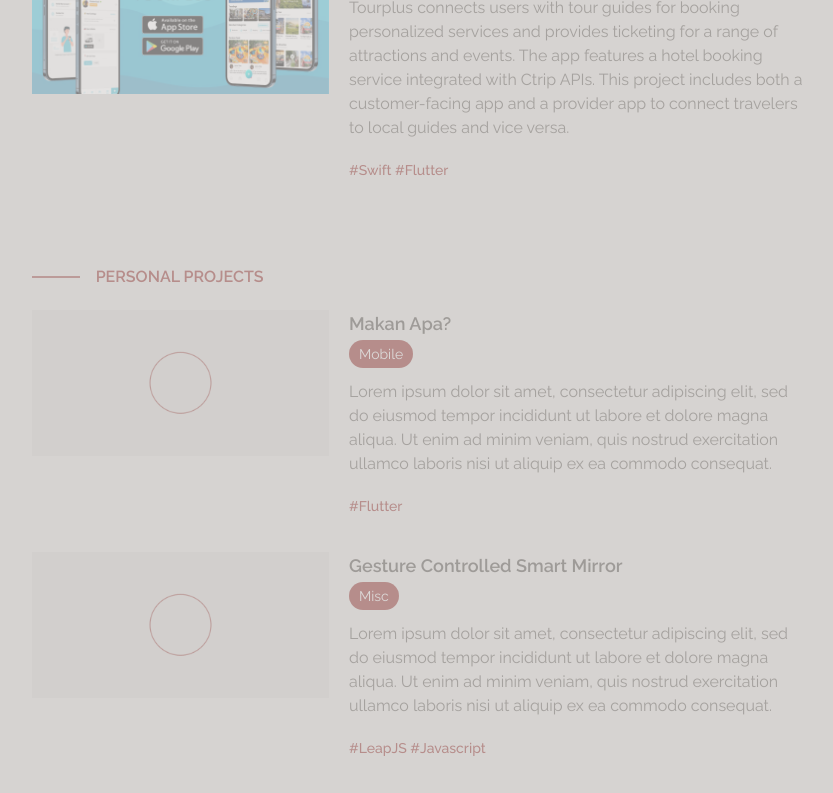
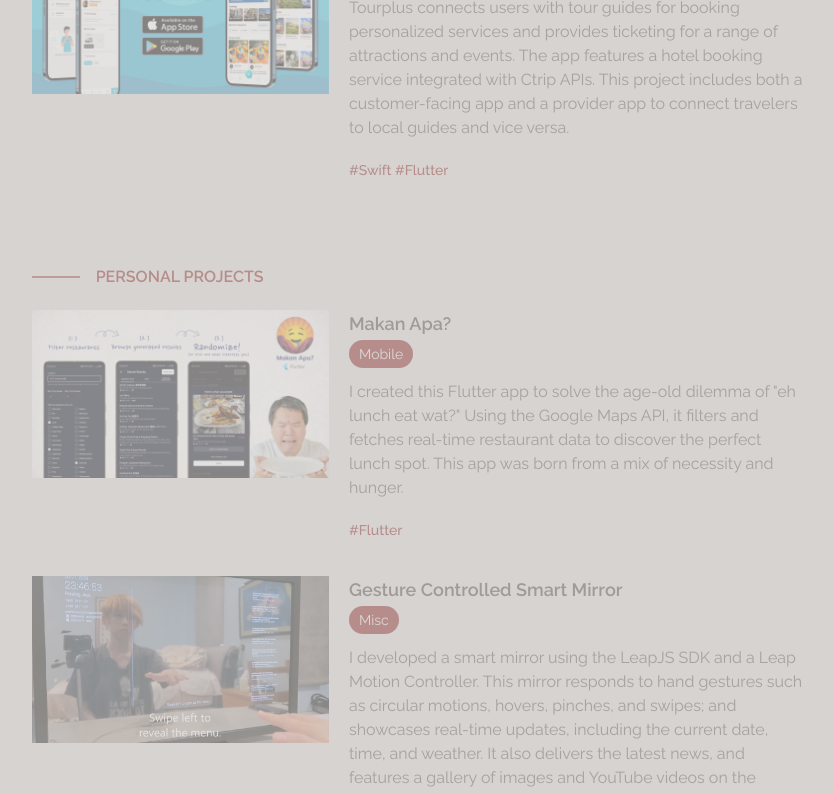
Before and after one commit to choo1095/portfolio-v1, a Next.js app: page / in a window 1280 px wide. Shown: the part 3344-4137 px from the top of the page, without its empty margins (435-1268 px from the left). Built offline with nearby package versions, Linux system fonts and the light colour scheme.

Commit message:
updated personal projects

```diff
--- a/src/components/project/ProjectCard.tsx
+++ b/src/components/project/ProjectCard.tsx
@@ -40,7 +40,7 @@ const ProjectCard = (props: Props) => {
             ))}
           </div>
 
-          <p className="line-clamp-6 text-stone-600 mt-3 leading-normal">
+          <p className="text-stone-600 mt-3 leading-normal">
             {project.description}
           </p>
 
--- a/src/contents/personal_projects.ts
+++ b/src/contents/personal_projects.ts
@@ -5,22 +5,22 @@ const personalProjects: Project[] = [
   {
     id: "makan_apa",
     slug: "makan_apa",
-    thumbnail: placeholder,
+    thumbnail: "/projects/makan_apa_small.jpg",
     title: "Makan Apa?",
     tags: ["Mobile"],
     tools: ["Flutter"],
     description:
-      "Lorem ipsum dolor sit amet, consectetur adipiscing elit, sed do eiusmod tempor incididunt ut labore et dolore magna aliqua. Ut enim ad minim veniam, quis nostrud exercitation ullamco laboris nisi ut aliquip ex ea commodo consequat.",
+      'I created this Flutter app to solve the age-old dilemma of "eh lunch eat wat?" Using the Google Maps API, it filters and fetches real-time restaurant data to discover the perfect lunch spot. This app was born from a mix of necessity and hunger.',
   },
   {
     id: "smart_mirror",
     slug: "smart_mirror",
-    thumbnail: placeholder,
+    thumbnail: "/projects/smart_mirror_small.jpg",
     title: "Gesture Controlled Smart Mirror",
     tags: ["Misc"],
     tools: ["LeapJS", "Javascript"],
     description:
-      "Lorem ipsum dolor sit amet, consectetur adipiscing elit, sed do eiusmod tempor incididunt ut labore et dolore magna aliqua. Ut enim ad minim veniam, quis nostrud exercitation ullamco laboris nisi ut aliquip ex ea commodo consequat.",
+      "I developed a smart mirror using the LeapJS SDK and a Leap Motion Controller. This mirror responds to hand gestures such as circular motions, hovers, pinches, and swipes; and showcases real-time updates, including the current date, time, and weather. It also delivers the latest news, and features a gallery of images and YouTube videos on the mirror's display.",
   },
 ];
 
--- a/src/contents/professional_projects.ts
+++ b/src/contents/professional_projects.ts
@@ -1,4 +1,3 @@
-import { placeholder } from "@/constants/assets";
 import { Project } from "@/types/project";
 
 const professionalProjects: Project[] = [
```
Also changed, not shown: public/projects/makan_apa_small.jpg (added), public/projects/smart_mirror_small.jpg (added).
